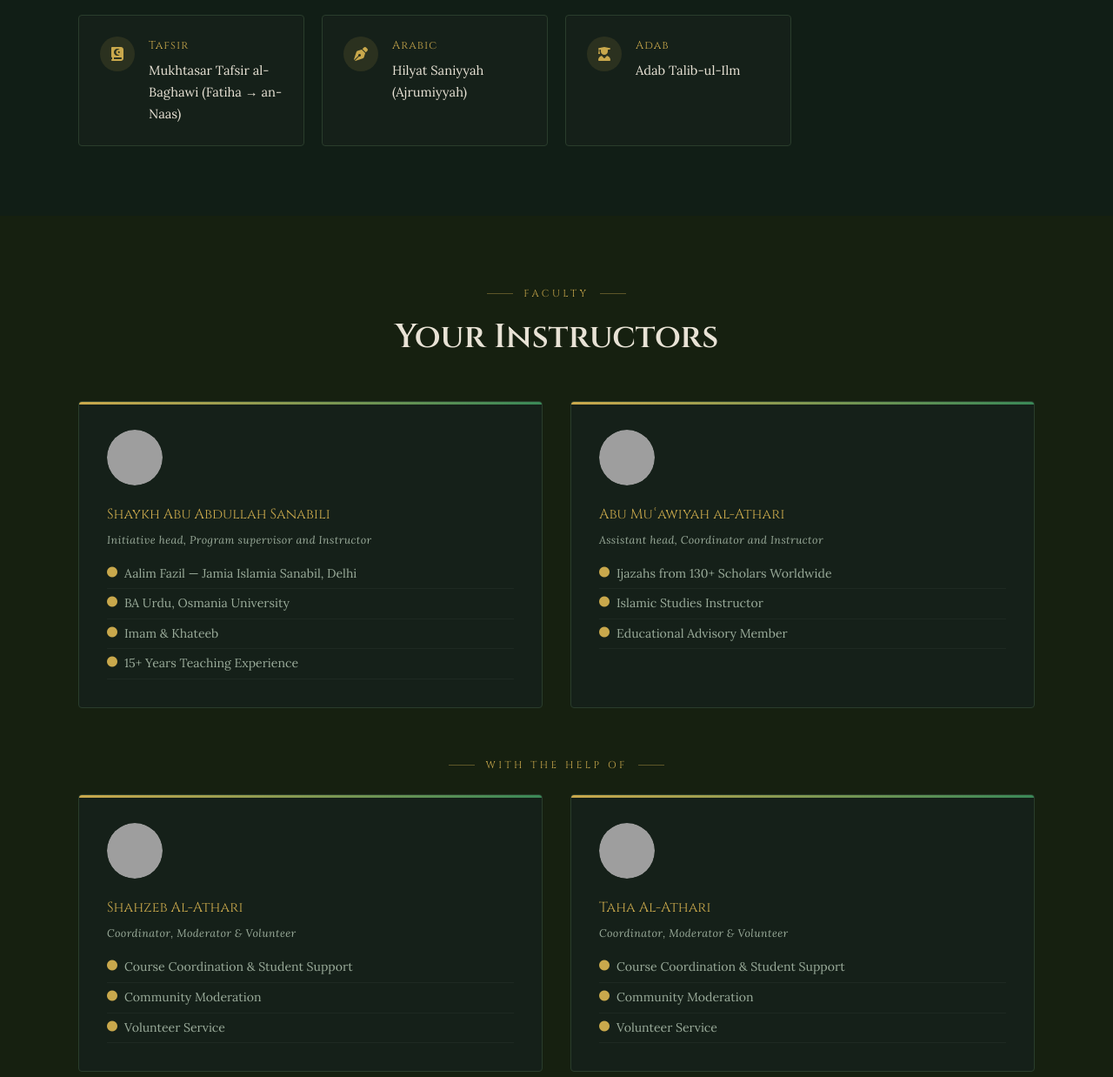
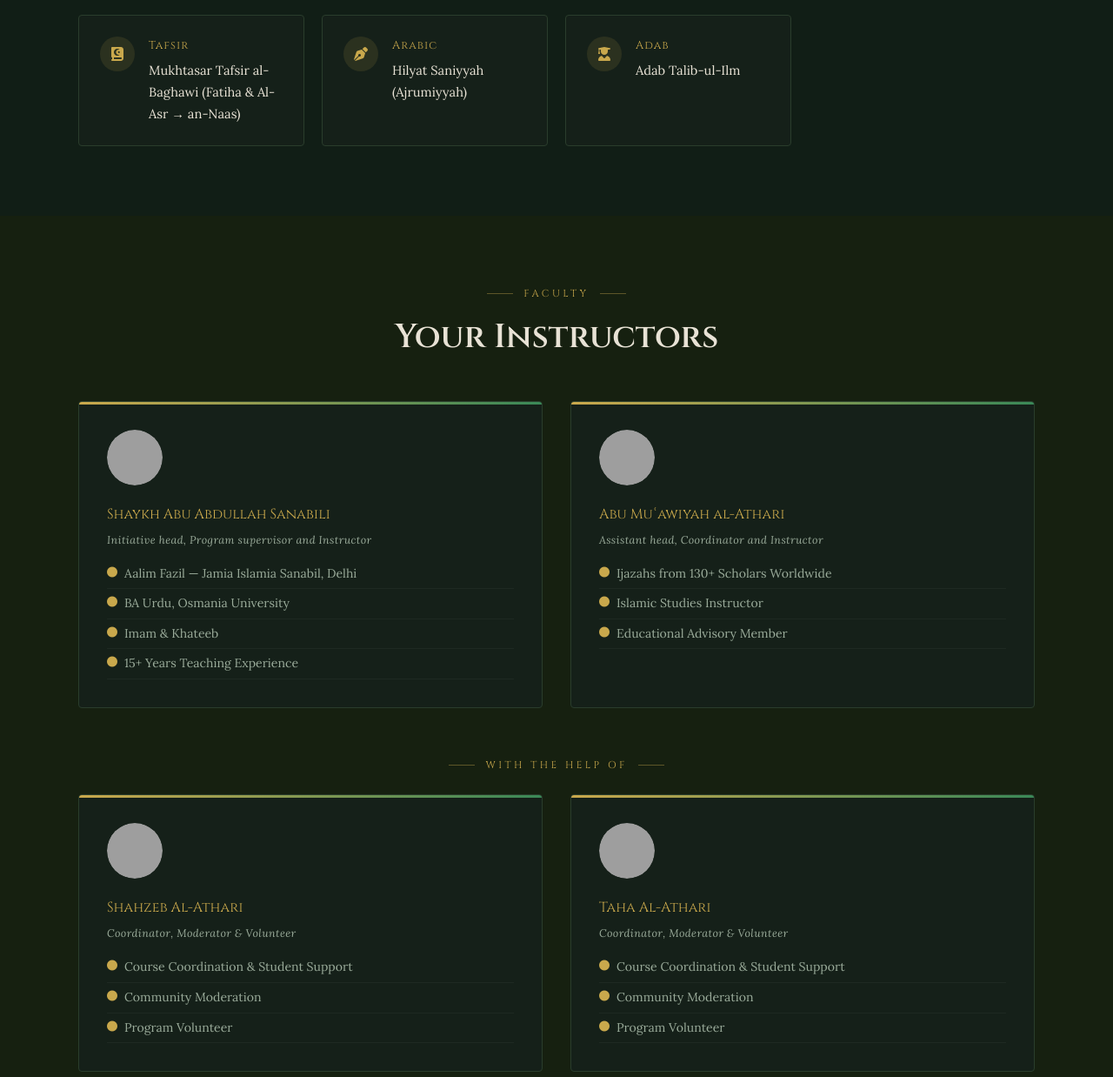
Before and after one commit to MadrassaAlAthariyyah/Talib-Al-Ilm, a plain HTML site: page index.html in a window 1280 px wide. Shown: the part 2202-3440 px from the top of the page at 87% size. Drawn offline with Linux system fonts and the light colour scheme; grey boxes are pictures that could not be loaded; a web font is replaced by a local one.

Commit message:
Update index.html

```diff
--- a/index.html
+++ b/index.html
@@ -650,7 +650,7 @@
         <div class="syl-icon"><i class="fas fa-book-quran"></i></div>
         <div>
           <p class="syl-subject">Tafsir</p>
-          <p class="syl-book">Mukhtasar Tafsir al-Baghawi (Fatiha → an-Naas)</p>
+          <p class="syl-book">Mukhtasar Tafsir al-Baghawi (Fatiha & Al-Asr → an-Naas)</p>
         </div>
       </div>
       <div class="syllabus-card">
@@ -717,7 +717,7 @@
           <ul class="instructor-bio">
             <li><i class="fas fa-circle"></i> Course Coordination &amp; Student Support</li>
             <li><i class="fas fa-circle"></i> Community Moderation</li>
-            <li><i class="fas fa-circle"></i> Volunteer Service</li>
+            <li><i class="fas fa-circle"></i> Program Volunteer</li>
           </ul>
         </div>
         <div class="instructor-card">
@@ -729,7 +729,7 @@
           <ul class="instructor-bio">
             <li><i class="fas fa-circle"></i> Course Coordination &amp; Student Support</li>
             <li><i class="fas fa-circle"></i> Community Moderation</li>
-            <li><i class="fas fa-circle"></i> Volunteer Service</li>
+            <li><i class="fas fa-circle"></i> Program Volunteer</li>
           </ul>
         </div>
       </div>
```
